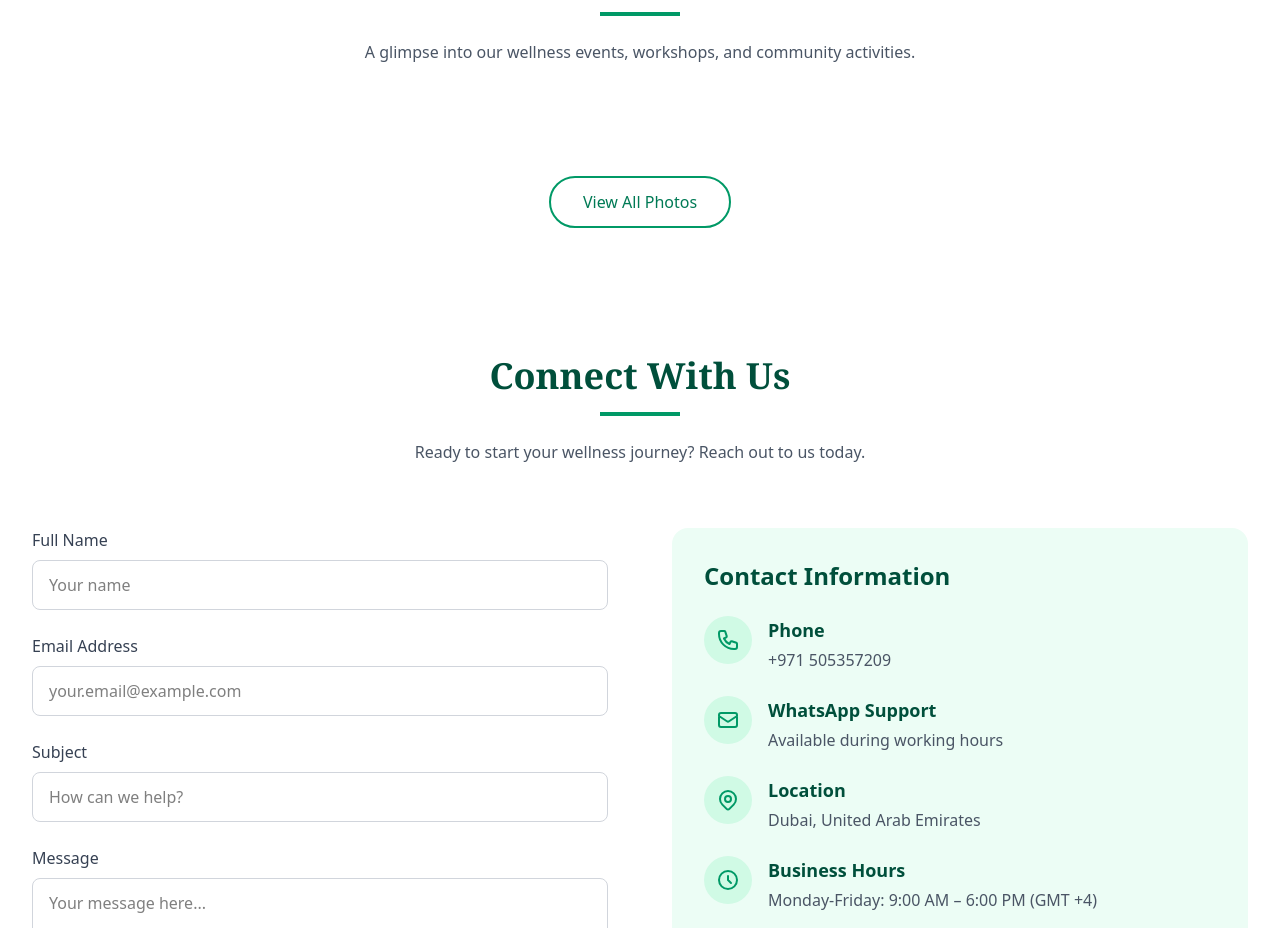
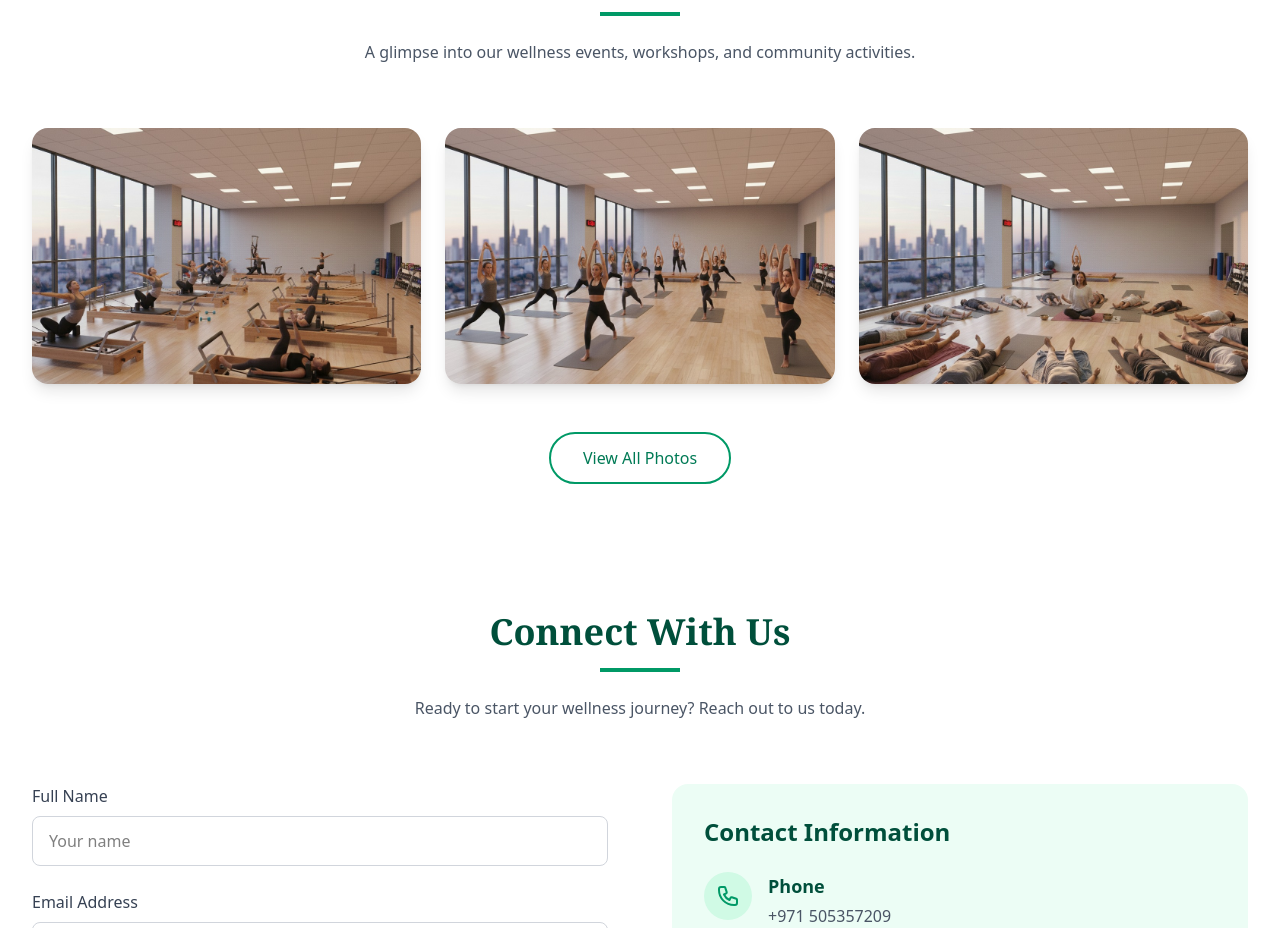
Before and after one commit to AmanMishra0987/nutri, a React (Vite) app: page / in a window 1280 px wide. Shown: the part 3389-4317 px from the top of the page. Built offline with nearby package versions, Linux system fonts and the light colour scheme.

Commit message:
Add gallery images to images.js

```diff
--- a/src/constants/images.js
+++ b/src/constants/images.js
@@ -9,10 +9,11 @@ export const IMAGES = {
   myJourneyImage: "/my-journey.jpg", // Before/After transformation image
 
   // Gallery images - Nutrition, healthy eating, and weight loss related
-gallery: [
-
-
-  ],
+ gallery: [
+    "/nutri1.jpeg",
+    "/nutri2.jpeg",
+    "/nutri3.jpeg"
+  ],
 
   // Testimonial images
   testimonials: [
```
